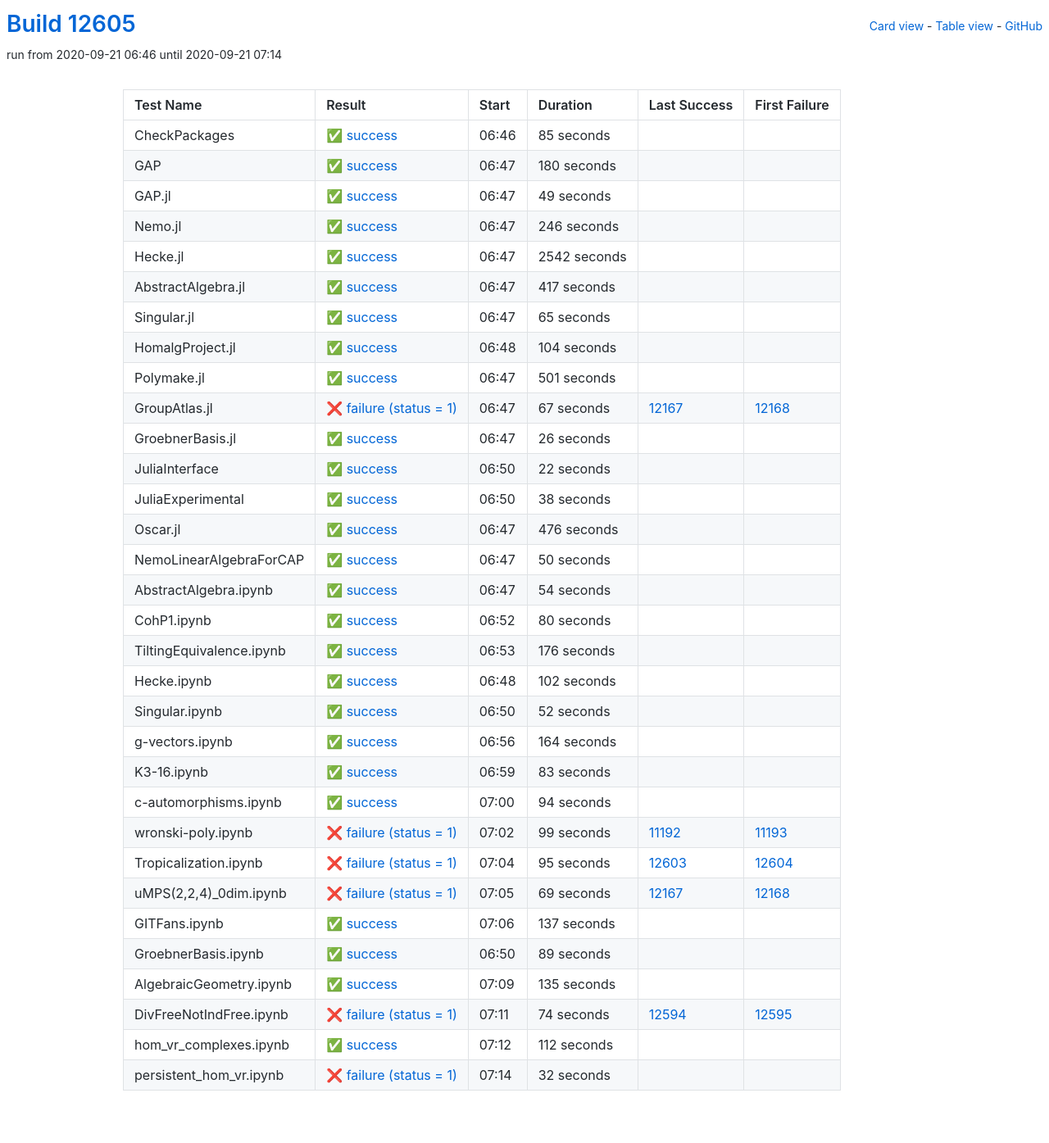
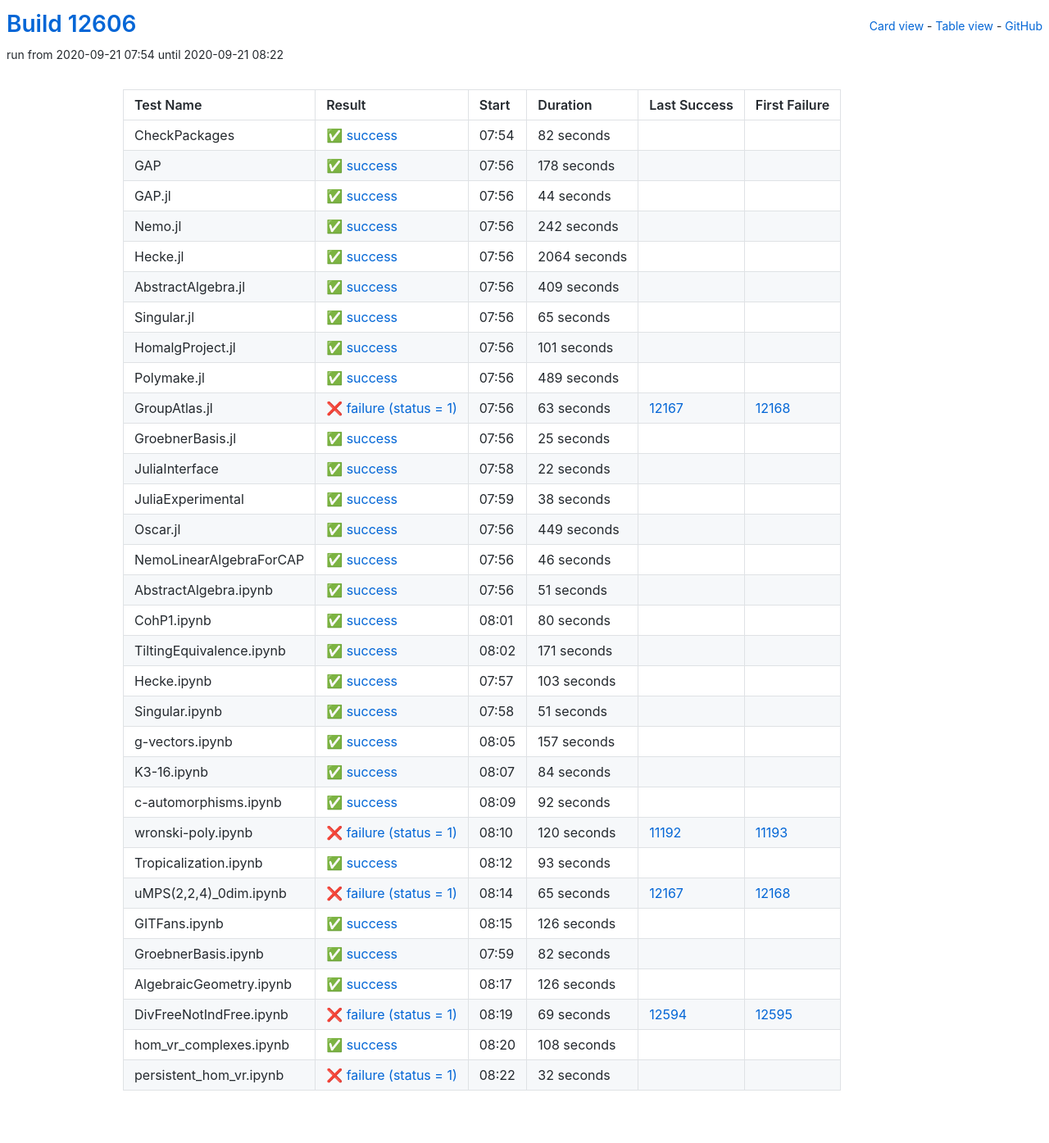
Before and after one commit to oscar-system/oscar-ci-status, a Jekyll site: the page built from table.html, in a window 1280 px wide. Shown: the whole page at 82% size. Built offline with Jekyll 4.4.1, drawn with Linux system fonts in a browser that asks for light colours.

Commit message:
Build #12606

```diff
--- a/_data/ci.yml
+++ b/_data/ci.yml
@@ -1,6 +1,6 @@
 ---
-build: 12605
-build_url: https://oscarci.mathematik.uni-kl.de/job/oscar/12605/
+build: 12606
+build_url: https://oscarci.mathematik.uni-kl.de/job/oscar/12606/
 job: oscar
 organization: oscar-system
 repo: oscar-ci-status
@@ -8,80 +8,80 @@
 tests:
 - name: CheckPackages
   id: checkpackages
-  log: https://oscarci.mathematik.uni-kl.de/job/oscar/12605/artifact/logs/build-12605/CheckPackages.log
-  start: 2020-09-21 06:46
+  log: https://oscarci.mathematik.uni-kl.de/job/oscar/12606/artifact/logs/build-12606/CheckPackages.log
+  start: 2020-09-21 07:54
   success: true
   exitcode: 0
   status: success
-  duration: 85
+  duration: 82
   last_success: false
   last_success_url:
   first_failure: false
   first_failure_url:
 - name: GAP
   id: gap
-  log: https://oscarci.mathematik.uni-kl.de/job/oscar/12605/artifact/logs/build-12605/GAP.log
-  start: 2020-09-21 06:47
+  log: https://oscarci.mathematik.uni-kl.de/job/oscar/12606/artifact/logs/build-12606/GAP.log
+  start: 2020-09-21 07:56
   success: true
   exitcode: 0
   status: success
-  duration: 180
+  duration: 178
   last_success: false
   last_success_url:
   first_failure: false
   first_failure_url:
 - name: GAP.jl
   id: gap-jl
-  log: https://oscarci.mathematik.uni-kl.de/job/oscar/12605/artifact/logs/build-12605/GAP.jl.log
-  start: 2020-09-21 06:47
+  log: https://oscarci.mathematik.uni-kl.de/job/oscar/12606/artifact/logs/build-12606/GAP.jl.log
+  start: 2020-09-21 07:56
   success: true
   exitcode: 0
   status: success
-  duration: 49
+  duration: 44
   last_success: false
   last_success_url:
   first_failure: false
   first_failure_url:
 - name: Nemo.jl
   id: nemo-jl
-  log: https://oscarci.mathematik.uni-kl.de/job/oscar/12605/artifact/logs/build-12605/Nemo.jl.log
-  start: 2020-09-21 06:47
+  log: https://oscarci.mathematik.uni-kl.de/job/oscar/12606/artifact/logs/build-12606/Nemo.jl.log
+  start: 2020-09-21 07:56
   success: true
   exitcode: 0
   status: success
-  duration: 246
+  duration: 242
   last_success: false
   last_success_url:
   first_failure: false
   first_failure_url:
 - name: Hecke.jl
   id: hecke-jl
-  log: https://oscarci.mathematik.uni-kl.de/job/oscar/12605/artifact/logs/build-12605/Hecke.jl.log
-  start: 2020-09-21 06:47
+  log: https://oscarci.mathematik.uni-kl.de/job/oscar/12606/artifact/logs/build-12606/Hecke.jl.log
+  start: 2020-09-21 07:56
   success: true
   exitcode: 0
   status: success
-  duration: 2542
+  duration: 2064
   last_success: false
   last_success_url:
   first_failure: false
   first_failure_url:
 - name: AbstractAlgebra.jl
   id: abstractalgebra-jl
-  log: https://oscarci.mathematik.uni-kl.de/job/oscar/12605/artifact/logs/build-12605/AbstractAlgebra.jl.log
-  start: 2020-09-21 06:47
+  log: https://oscarci.mathematik.uni-kl.de/job/oscar/12606/artifact/logs/build-12606/AbstractAlgebra.jl.log
+  start: 2020-09-21 07:56
   success: true
   exitcode: 0
   status: success
-  duration: 417
+  duration: 409
   last_success: false
   last_success_url:
   first_failure: false
   first_failure_url:
 - name: Singular.jl
   id: singular-jl
-  log: https://oscarci.mathematik.uni-kl.de/job/oscar/12605/artifact/logs/build-12605/Singular.jl.log
-  start: 2020-09-21 06:47
+  log: https://oscarci.mathematik.uni-kl.de/job/oscar/12606/artifact/logs/build-12606/Singular.jl.log
+  start: 2020-09-21 07:56
   success: true
   exitcode: 0
   status: success
@@ -92,56 +92,56 @@
   first_failure_url:
 - name: HomalgProject.jl
   id: homalgproject-jl
-  log: https://oscarci.mathematik.uni-kl.de/job/oscar/12605/artifact/logs/build-12605/HomalgProject.jl.log
-  start: 2020-09-21 06:48
+  log: https://oscarci.mathematik.uni-kl.de/job/oscar/12606/artifact/logs/build-12606/HomalgProject.jl.log
+  start: 2020-09-21 07:56
   success: true
   exitcode: 0
   status: success
-  duration: 104
+  duration: 101
   last_success: false
   last_success_url:
   first_failure: false
   first_failure_url:
 - name: Polymake.jl
   id: polymake-jl
-  log: https://oscarci.mathematik.uni-kl.de/job/oscar/12605/artifact/logs/build-12605/Polymake.jl.log
-  start: 2020-09-21 06:47
+  log: https://oscarci.mathematik.uni-kl.de/job/oscar/12606/artifact/logs/build-12606/Polymake.jl.log
+  start: 2020-09-21 07:56
   success: true
   exitcode: 0
   status: success
-  duration: 501
+  duration: 489
   last_success: false
   last_success_url:
   first_failure: false
   first_failure_url:
 - name: GroupAtlas.jl
   id: groupatlas-jl
-  log: https://oscarci.mathematik.uni-kl.de/job/oscar/12605/artifact/logs/build-12605/GroupAtlas.jl.log
-  start: 2020-09-21 06:47
+  log: https://oscarci.mathematik.uni-kl.de/job/oscar/12606/artifact/logs/build-12606/GroupAtlas.jl.log
+  start: 2020-09-21 07:56
   success: false
   exitcode: 1
   status: failure
-  duration: 67
+  duration: 63
   last_success: 12167
   last_success_url: https://oscarci.mathematik.uni-kl.de/job/oscar/12167/
   first_failure: 12168
   first_failure_url: https://oscarci.mathematik.uni-kl.de/job/oscar/12168/
 - name: GroebnerBasis.jl
   id: groebnerbasis-jl
-  log: https://oscarci.mathematik.uni-kl.de/job/oscar/12605/artifact/logs/build-12605/GroebnerBasis.jl.log
-  start: 2020-09-21 06:47
+  log: https://oscarci.mathematik.uni-kl.de/job/oscar/12606/artifact/logs/build-12606/GroebnerBasis.jl.log
+  start: 2020-09-21 07:56
   success: true
   exitcode: 0
   status: success
-  duration: 26
+  duration: 25
   last_success: false
   last_success_url:
   first_failure: false
   first_failure_url:
 - name: JuliaInterface
   id: juliainterface
-  log: https://oscarci.mathematik.uni-kl.de/job/oscar/12605/artifact/logs/build-12605/JuliaInterface.log
-  start: 2020-09-21 06:50
+  log: https://oscarci.mathematik.uni-kl.de/job/oscar/12606/artifact/logs/build-12606/JuliaInterface.log
+  start: 2020-09-21 07:58
   success: true
   exitcode: 0
   status: success
@@ -152,8 +152,8 @@
   first_failure_url:
 - name: JuliaExperimental
   id: juliaexperimental
-  log: https://oscarci.mathematik.uni-kl.de/job/oscar/12605/artifact/logs/build-12605/JuliaExperimental.log
-  start: 2020-09-21 06:50
+  log: https://oscarci.mathematik.uni-kl.de/job/oscar/12606/artifact/logs/build-12606/JuliaExperimental.log
+  start: 2020-09-21 07:59
   success: true
   exitcode: 0
   status: success
@@ -164,44 +164,44 @@
   first_failure_url:
 - name: Oscar.jl
   id: oscar-jl
-  log: https://oscarci.mathematik.uni-kl.de/job/oscar/12605/artifact/logs/build-12605/Oscar.jl.log
-  start: 2020-09-21 06:47
+  log: https://oscarci.mathematik.uni-kl.de/job/oscar/12606/artifact/logs/build-12606/Oscar.jl.log
+  start: 2020-09-21 07:56
   success: true
   exitcode: 0
   status: success
-  duration: 476
+  duration: 449
   last_success: false
   last_success_url:
   first_failure: false
   first_failure_url:
 - name: NemoLinearAlgebraForCAP
   id: nemolinearalgebraforcap
-  log: https://oscarci.mathematik.uni-kl.de/job/oscar/12605/artifact/logs/build-12605/NemoLinearAlgebraForCAP.log
-  start: 2020-09-21 06:47
+  log: https://oscarci.mathematik.uni-kl.de/job/oscar/12606/artifact/logs/build-12606/NemoLinearAlgebraForCAP.log
+  start: 2020-09-21 07:56
   success: true
   exitcode: 0
   status: success
-  duration: 50
+  duration: 46
   last_success: false
   last_success_url:
   first_failure: false
   first_failure_url:
 - name: AbstractAlgebra.ipynb
   id: abstractalgebra-ipynb
-  log: https://oscarci.mathematik.uni-kl.de/job/oscar/12605/artifact/logs/build-12605/AbstractAlgebra.ipynb.log
-  start: 2020-09-21 06:47
+  log: https://oscarci.mathematik.uni-kl.de/job/oscar/12606/artifact/logs/build-12606/AbstractAlgebra.ipynb.log
+  start: 2020-09-21 07:56
   success: true
   exitcode: 0
   status: success
-  duration: 54
+  duration: 51
   last_success: false
   last_success_url:
   first_failure: false
   first_failure_url:
 - name: CohP1.ipynb
   id: cohp1-ipynb
-  log: https://oscarci.mathematik.uni-kl.de/job/oscar/12605/artifact/logs/build-12605/CohP1.ipynb.log
-  start: 2020-09-21 06:52
+  log: https://oscarci.mathematik.uni-kl.de/job/oscar/12606/artifact/logs/build-12606/CohP1.ipynb.log
+  start: 2020-09-21 08:01
   success: true
   exitcode: 0
   status: success
@@ -212,176 +212,176 @@
   first_failure_url:
 - name: TiltingEquivalence.ipynb
   id: tiltingequivalence-ipynb
-  log: https://oscarci.mathematik.uni-kl.de/job/oscar/12605/artifact/logs/build-12605/TiltingEquivalence.ipynb.log
-  start: 2020-09-21 06:53
+  log: https://oscarci.mathematik.uni-kl.de/job/oscar/12606/artifact/logs/build-12606/TiltingEquivalence.ipynb.log
+  start: 2020-09-21 08:02
   success: true
   exitcode: 0
   status: success
-  duration: 176
+  duration: 171
   last_success: false
   last_success_url:
   first_failure: false
   first_failure_url:
 - name: Hecke.ipynb
   id: hecke-ipynb
-  log: https://oscarci.mathematik.uni-kl.de/job/oscar/12605/artifact/logs/build-12605/Hecke.ipynb.log
-  start: 2020-09-21 06:48
+  log: https://oscarci.mathematik.uni-kl.de/job/oscar/12606/artifact/logs/build-12606/Hecke.ipynb.log
+  start: 2020-09-21 07:57
   success: true
   exitcode: 0
   status: success
-  duration: 102
+  duration: 103
   last_success: false
   last_success_url:
   first_failure: false
   first_failure_url:
 - name: Singular.ipynb
   id: singular-ipynb
-  log: https://oscarci.mathematik.uni-kl.de/job/oscar/12605/artifact/logs/build-12605/Singular.ipynb.log
-  start: 2020-09-21 06:50
+  log: https://oscarci.mathematik.uni-kl.de/job/oscar/12606/artifact/logs/build-12606/Singular.ipynb.log
+  start: 2020-09-21 07:58
   success: true
   exitcode: 0
   status: success
-  duration: 52
+  duration: 51
   last_success: false
   last_success_url:
   first_failure: false
   first_failure_url:
 - name: g-vectors.ipynb
   id: g-vectors-ipynb
-  log: https://oscarci.mathematik.uni-kl.de/job/oscar/12605/artifact/logs/build-12605/g-vectors.ipynb.log
-  start: 2020-09-21 06:56
+  log: https://oscarci.mathematik.uni-kl.de/job/oscar/12606/artifact/logs/build-12606/g-vectors.ipynb.log
+  start: 2020-09-21 08:05
   success: true
   exitcode: 0
   status: success
-  duration: 164
+  duration: 157
   last_success: false
   last_success_url:
   first_failure: false
   first_failure_url:
 - name: K3-16.ipynb
   id: k3-16-ipynb
-  log: https://oscarci.mathematik.uni-kl.de/job/oscar/12605/artifact/logs/build-12605/K3-16.ipynb.log
-  start: 2020-09-21 06:59
+  log: https://oscarci.mathematik.uni-kl.de/job/oscar/12606/artifact/logs/build-12606/K3-16.ipynb.log
+  start: 2020-09-21 08:07
   success: true
   exitcode: 0
   status: success
-  duration: 83
+  duration: 84
   last_success: false
   last_success_url:
   first_failure: false
   first_failure_url:
 - name: c-automorphisms.ipynb
   id: c-automorphisms-ipynb
-  log: https://oscarci.mathematik.uni-kl.de/job/oscar/12605/artifact/logs/build-12605/c-automorphisms.ipynb.log
-  start: 2020-09-21 07:00
+  log: https://oscarci.mathematik.uni-kl.de/job/oscar/12606/artifact/logs/build-12606/c-automorphisms.ipynb.log
+  start: 2020-09-21 08:09
   success: true
   exitcode: 0
   status: success
-  duration: 94
+  duration: 92
   last_success: false
   last_success_url:
   first_failure: false
   first_failure_url:
 - name: wronski-poly.ipynb
   id: wronski-poly-ipynb
-  log: https://oscarci.mathematik.uni-kl.de/job/oscar/12605/artifact/logs/build-12605/wronski-poly.ipynb.log
-  start: 2020-09-21 07:02
+  log: https://oscarci.mathematik.uni-kl.de/job/oscar/12606/artifact/logs/build-12606/wronski-poly.ipynb.log
+  start: 2020-09-21 08:10
   success: false
   exitcode: 1
   status: failure
-  duration: 99
+  duration: 120
   last_success: 11192
   last_success_url: https://oscarci.mathematik.uni-kl.de/job/oscar/11192/
   first_failure: 11193
   first_failure_url: https://oscarci.mathematik.uni-kl.de/job/oscar/11193/
 - name: Tropicalization.ipynb
   id: tropicalization-ipynb
-  log: https://oscarci.mathematik.uni-kl.de/job/oscar/12605/artifact/logs/build-12605/Tropicalization.ipynb.log
-  start: 2020-09-21 07:04
+  log: https://oscarci.mathematik.uni-kl.de/job/oscar/12606/artifact/logs/build-12606/Tropicalization.ipynb.log
+  start: 2020-09-21 08:12
+  success: true
+  exitcode: 0
+  status: success
+  duration: 93
+  last_success: false
+  last_success_url:
+  first_failure: false
+  first_failure_url:
+- name: uMPS(2,2,4)_0dim.ipynb
+  id: umps-2-2-4-0dim-ipynb
+  log: https://oscarci.mathematik.uni-kl.de/job/oscar/12606/artifact/logs/build-12606/uMPS-2-2-4-_0dim.ipynb.log
+  start: 2020-09-21 08:14
   success: false
   exitcode: 1
   status: failure
-  duration: 95
-  last_success: 12603
-  last_success_url: https://oscarci.mathematik.uni-kl.de/job/oscar/12603/
-  first_failure: 12604
-  first_failure_url: https://oscarci.mathematik.uni-kl.de/job/oscar/12604/
-- name: uMPS(2,2,4)_0dim.ipynb
-  id: umps-2-2-4-0dim-ipynb
-  log: https://oscarci.mathematik.uni-kl.de/job/oscar/12605/artifact/logs/build-12605/uMPS-2-2-4-_0dim.ipynb.log
-  start: 2020-09-21 07:05
-  success: false
-  exitcode: 1
-  status: failure
-  duration: 69
+  duration: 65
   last_success: 12167
   last_success_url: https://oscarci.mathematik.uni-kl.de/job/oscar/12167/
   first_failure: 12168
   first_failure_url: https://oscarci.mathematik.uni-kl.de/job/oscar/12168/
 - name: GITFans.ipynb
   id: gitfans-ipynb
-  log: https://oscarci.mathematik.uni-kl.de/job/oscar/12605/artifact/logs/build-12605/GITFans.ipynb.log
-  start: 2020-09-21 07:06
+  log: https://oscarci.mathematik.uni-kl.de/job/oscar/12606/artifact/logs/build-12606/GITFans.ipynb.log
+  start: 2020-09-21 08:15
   success: true
   exitcode: 0
   status: success
-  duration: 137
+  duration: 126
   last_success: false
   last_success_url:
   first_failure: false
   first_failure_url:
 - name: GroebnerBasis.ipynb
   id: groebnerbasis-ipynb
-  log: https://oscarci.mathematik.uni-kl.de/job/oscar/12605/artifact/logs/build-12605/GroebnerBasis.ipynb.log
-  start: 2020-09-21 06:50
+  log: https://oscarci.mathematik.uni-kl.de/job/oscar/12606/artifact/logs/build-12606/GroebnerBasis.ipynb.log
+  start: 2020-09-21 07:59
   success: true
   exitcode: 0
   status: success
-  duration: 89
+  duration: 82
   last_success: false
   last_success_url:
   first_failure: false
   first_failure_url:
 - name: AlgebraicGeometry.ipynb
   id: algebraicgeometry-ipynb
-  log: https://oscarci.mathematik.uni-kl.de/job/oscar/12605/artifact/logs/build-12605/AlgebraicGeometry.ipynb.log
-  start: 2020-09-21 07:09
+  log: https://oscarci.mathematik.uni-kl.de/job/oscar/12606/artifact/logs/build-12606/AlgebraicGeometry.ipynb.log
+  start: 2020-09-21 08:17
   success: true
   exitcode: 0
   status: success
-  duration: 135
+  duration: 126
   last_success: false
   last_success_url:
   first_failure: false
   first_failure_url:
 - name: DivFreeNotIndFree.ipynb
   id: divfreenotindfree-ipynb
-  log: https://oscarci.mathematik.uni-kl.de/job/oscar/12605/artifact/logs/build-12605/DivFreeNotIndFree.ipynb.log
-  start: 2020-09-21 07:11
+  log: https://oscarci.mathematik.uni-kl.de/job/oscar/12606/artifact/logs/build-12606/DivFreeNotIndFree.ipynb.log
+  start: 2020-09-21 08:19
   success: false
   exitcode: 1
   status: failure
-  duration: 74
+  duration: 69
   last_success: 12594
   last_success_url: https://oscarci.mathematik.uni-kl.de/job/oscar/12594/
   first_failure: 12595
   first_failure_url: https://oscarci.mathematik.uni-kl.de/job/oscar/12595/
 - name: hom_vr_complexes.ipynb
   id: hom-vr-complexes-ipynb
-  log: https://oscarci.mathematik.uni-kl.de/job/oscar/12605/artifact/logs/build-12605/hom_vr_complexes.ipynb.log
-  start: 2020-09-21 07:12
+  log: https://oscarci.mathematik.uni-kl.de/job/oscar/12606/artifact/logs/build-12606/hom_vr_complexes.ipynb.log
+  start: 2020-09-21 08:20
   success: true
   exitcode: 0
   status: success
-  duration: 112
+  duration: 108
   last_success: false
   last_success_url:
   first_failure: false
   first_failure_url:
 - name: persistent_hom_vr.ipynb
   id: persistent-hom-vr-ipynb
-  log: https://oscarci.mathematik.uni-kl.de/job/oscar/12605/artifact/logs/build-12605/persistent_hom_vr.ipynb.log
-  start: 2020-09-21 07:14
+  log: https://oscarci.mathematik.uni-kl.de/job/oscar/12606/artifact/logs/build-12606/persistent_hom_vr.ipynb.log
+  start: 2020-09-21 08:22
   success: false
   exitcode: 1
   status: failure
```
Also changed, not shown: README.md.
